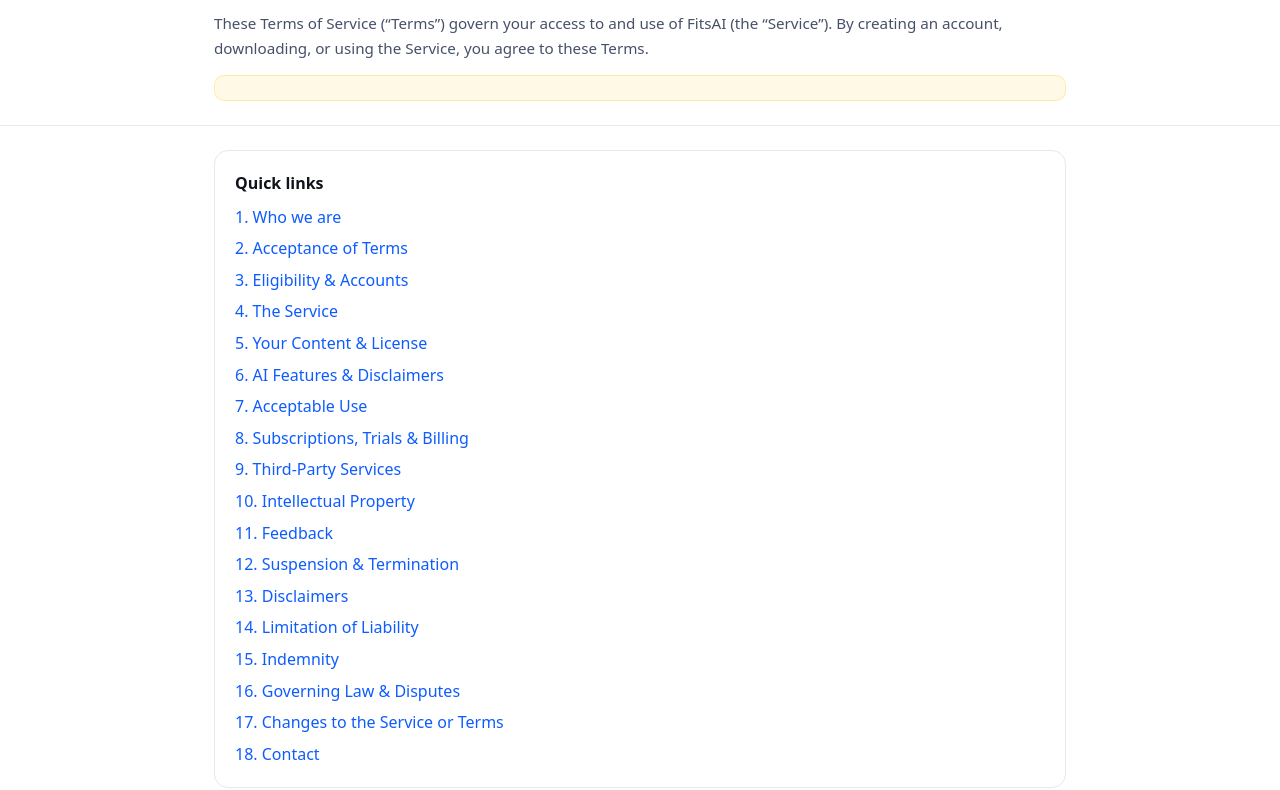
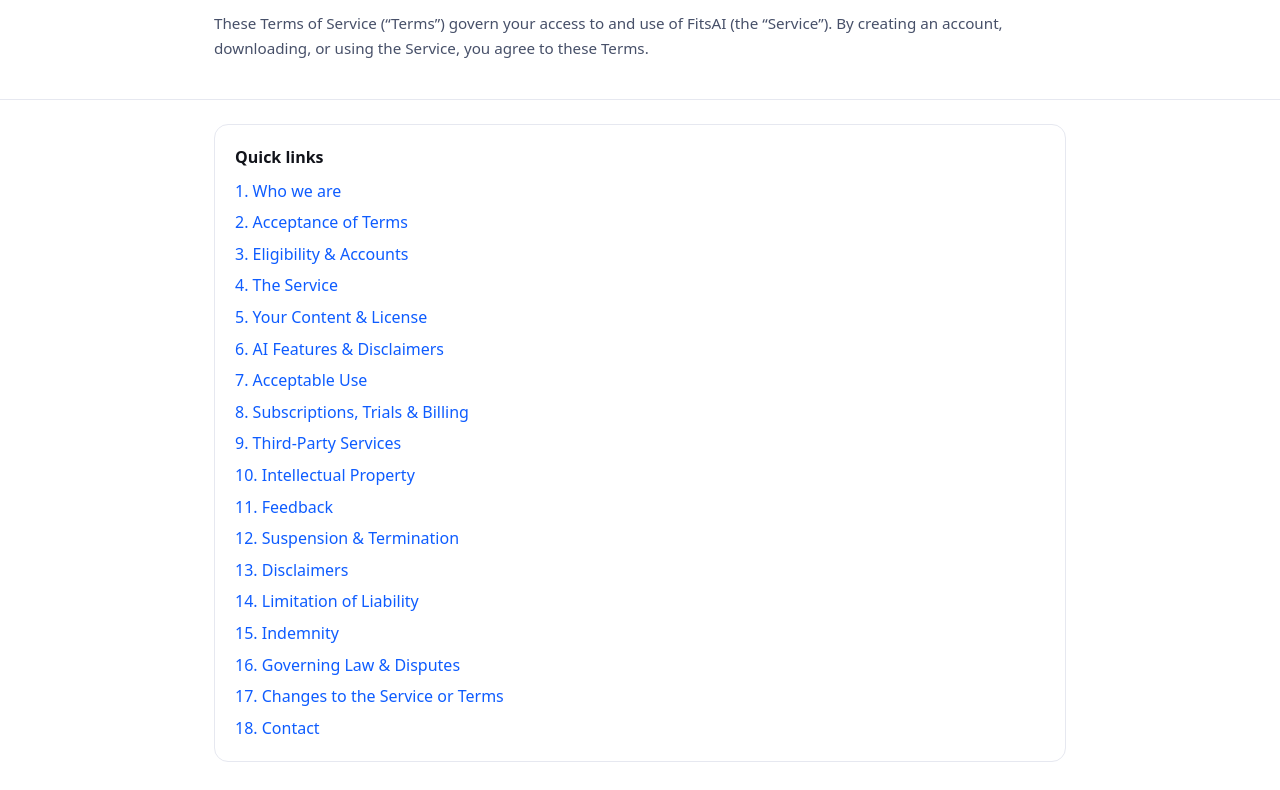
Before and after one commit to jpsdigitalventures/fitsai-tos, a plain HTML site: page index.html in a window 1280 px wide. Shown: the part 84-874 px from the top of the page. Drawn offline with Linux system fonts and the light colour scheme.

Commit message:
Update index.html

```diff
--- a/index.html
+++ b/index.html
@@ -64,8 +64,6 @@
         <span class="badge">Last updated: 30 August 2025</span>
       </div>
       <p class="subtitle">These Terms of Service (“Terms”) govern your access to and use of FitsAI (the “Service”). By creating an account, downloading, or using the Service, you agree to these Terms.</p>
-      <div class="note">
-      </div>
     </div>
   </header>
 
```
